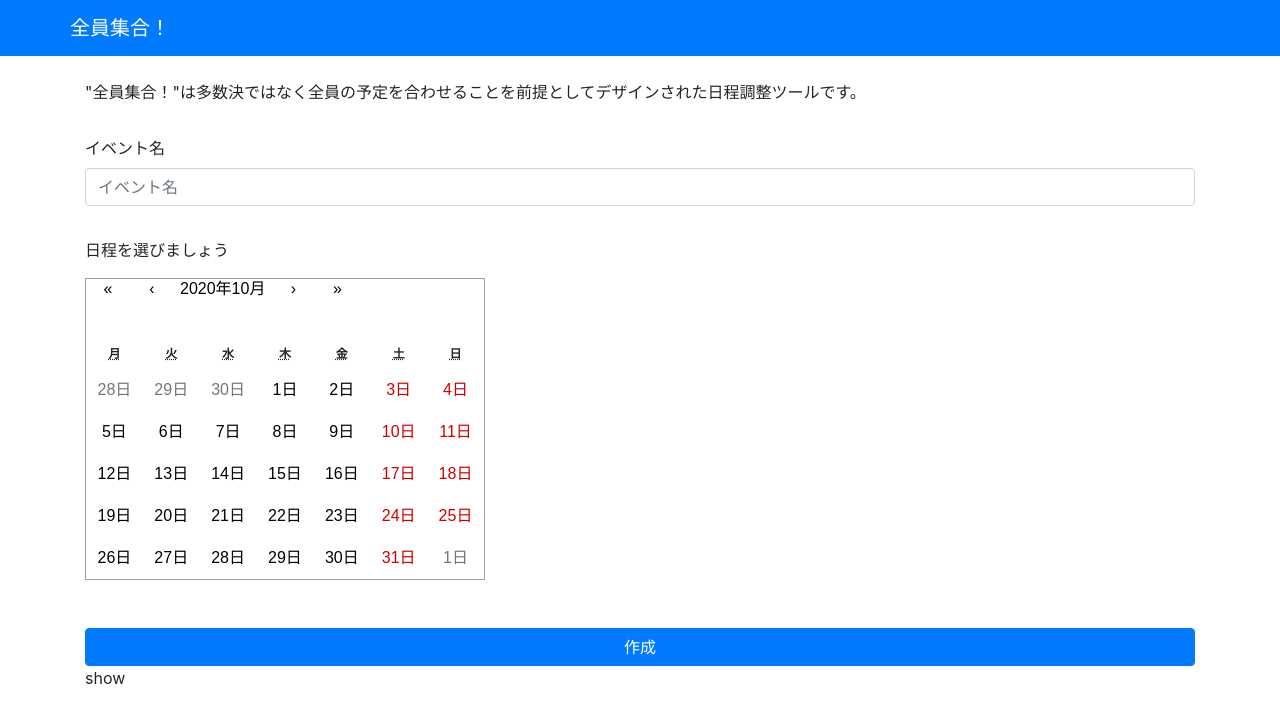
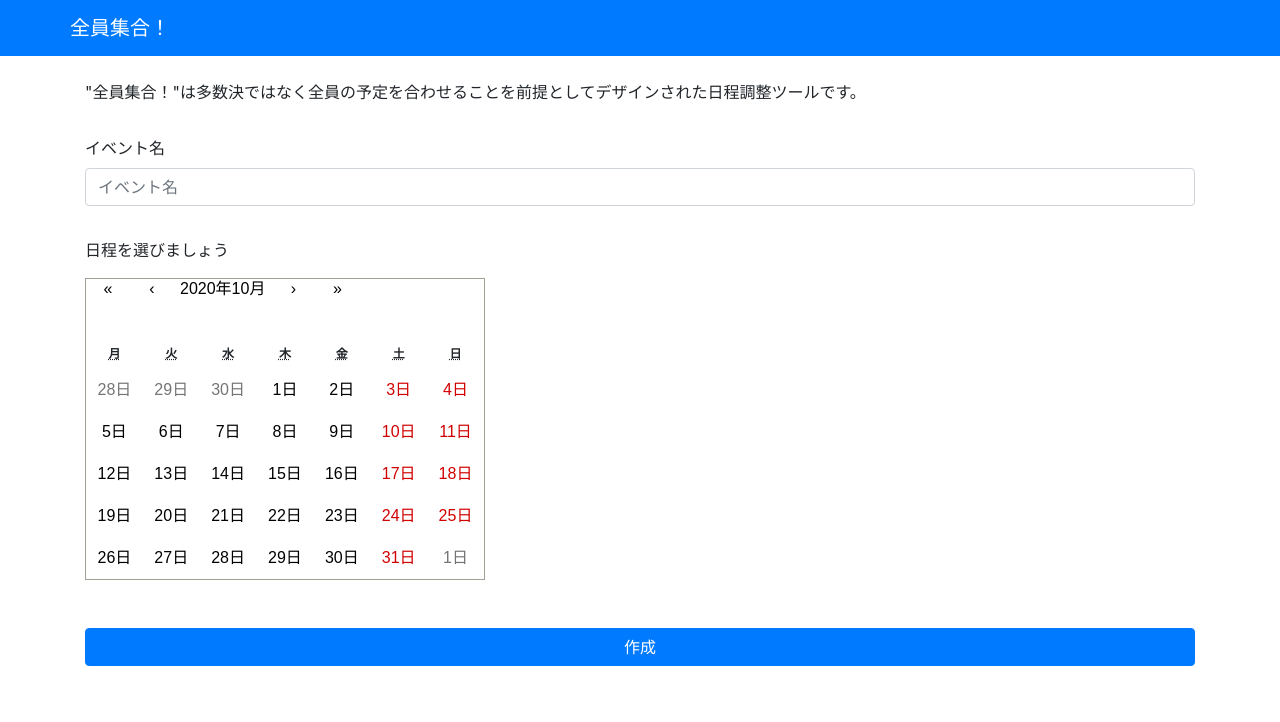
Before and after one commit to solt9029/all-gather-client, a React (Create React App) app: page /schedules/new in a window 1280 px wide. Shown: the top 722 px of the page. Built offline with nearby package versions, Linux system fonts and the light colour scheme; no server answers.

Commit message:
Add switch

```diff
--- a/src/App.jsx
+++ b/src/App.jsx
@@ -1,5 +1,5 @@
 import React from 'react';
-import { BrowserRouter, Route } from 'react-router-dom';
+import { BrowserRouter, Route, Switch } from 'react-router-dom';
 import { New } from './pages/schedules/New';
 import { Show } from './pages/schedules/Show';
 import { Navbar, Container, NavbarBrand } from 'react-bootstrap';
@@ -14,8 +14,10 @@
       </Navbar>
       <Container>
         <BrowserRouter>
-          <Route exact path="/schedules/new" component={New} />
-          <Route exact path="/schedules/:id" component={Show} />
+          <Switch>
+            <Route exact path="/schedules/new" component={New} />
+            <Route exact path="/schedules/:id" component={Show} />
+          </Switch>
         </BrowserRouter>
       </Container>
     </>
```
